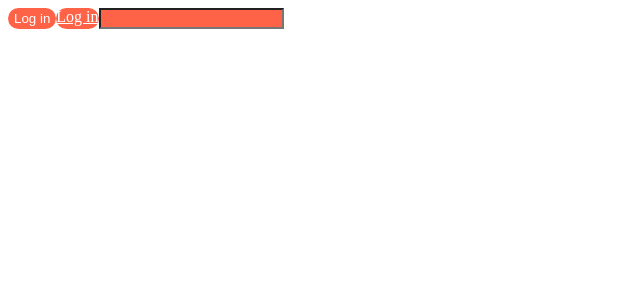
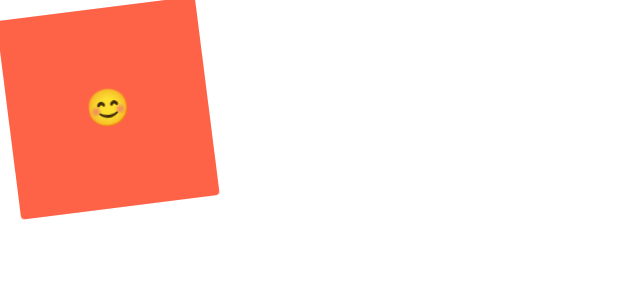
Before and after one commit to Greenlucy/react-masterclass, a React (Create React App) app: page / in a window 1280 px wide. Shown: the top 300 px of the page, without its empty margins (0-640 px from the left). Built offline with nearby package versions, Linux system fonts and the light colour scheme.

Commit message:
#2.4 Anination, Pseudo Selectors

```diff
--- a/src/App.js
+++ b/src/App.js
@@ -1,43 +1,56 @@
-import { styled } from "styled-components";
+import styled, { keyframes } from "styled-components";
 
-const Father = styled.div`
+// 확장 : styled(확장하려는 컴포넌트명) `[CSS 코드] `
+
+// const Input = styled.input.attrs({ required: true, minLength: 10 })`
+//   background-color: tomato;
+// `;
+
+const Wrapper = styled.div`
   display: flex;
 `;
 
-const Box = styled.div`
-  background-color: ${(props) => props.bgColor};
-  width: 100px;
-  height: 100px;
+// 사용할 컴포넌트보다 위에 선언되어야 함.
+const rotationAnimation = keyframes`
+  0% {
+    transform: rotate(0deg);
+    border-radius:0px;
+  }
+  50%{
+    border-radius:100px;
+  }
+  100%{
+    transform: rotate(360deg);
+    border-radius:0px;
+  }
 `;
 
-// Box의 모든 설정을 동일하게 사용 가능.
-// styled(확장하려는 컴포넌트명) `[CSS 코드] `
-const Circle = styled(Box)`
-  border-radius: 50px;
-`;
-
-const Btn = styled.button`
-  color: white;
+const Box = styled.div`
+  height: 200px;
+  width: 200px;
   background-color: tomato;
-  border: 0;
-  border-radius: 15px;
-`;
-
-const Input = styled.input.attrs({ required: true, minLength: 10 })`
-  background-color: tomato;
+  display: flex;
+  justify-content: center;
+  align-items: center;
+  animation: ${rotationAnimation} 1s linear infinite;
+  span {
+    font-size: 36px;
+    &:hover {
+      font-size: 40px;
+    }
+    &:active {
+      opacity: 0;
+    }
+  }
 `;
 
 function App() {
   return (
-    <Father>
-      {/* <Box bgColor="teal" />
-      <Circle bgColor="tomato" /> */}
-      <Btn>Log in</Btn>
-      <Btn as="a" href="/">
-        Log in
-      </Btn>
-      <Input />
-    </Father>
+    <Wrapper>
+      <Box>
+        <span>😊</span>
+      </Box>
+    </Wrapper>
   );
 }
 
```
